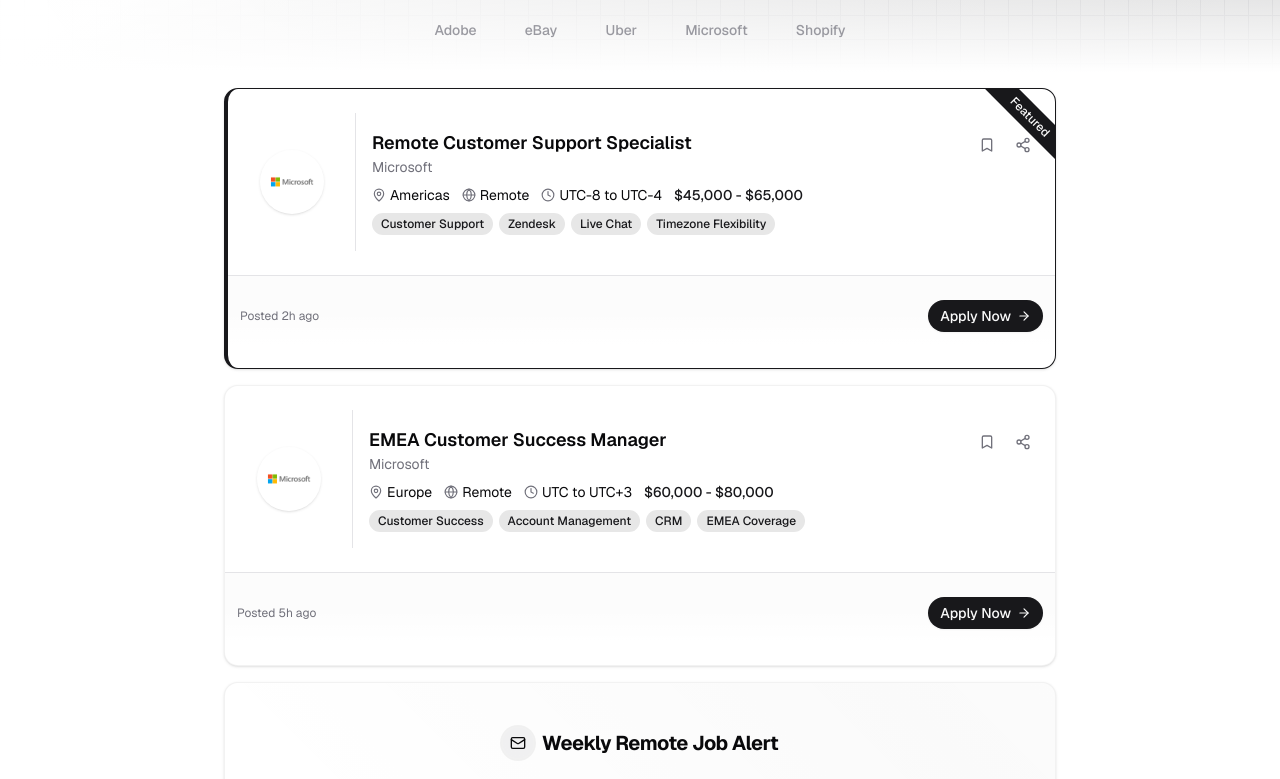
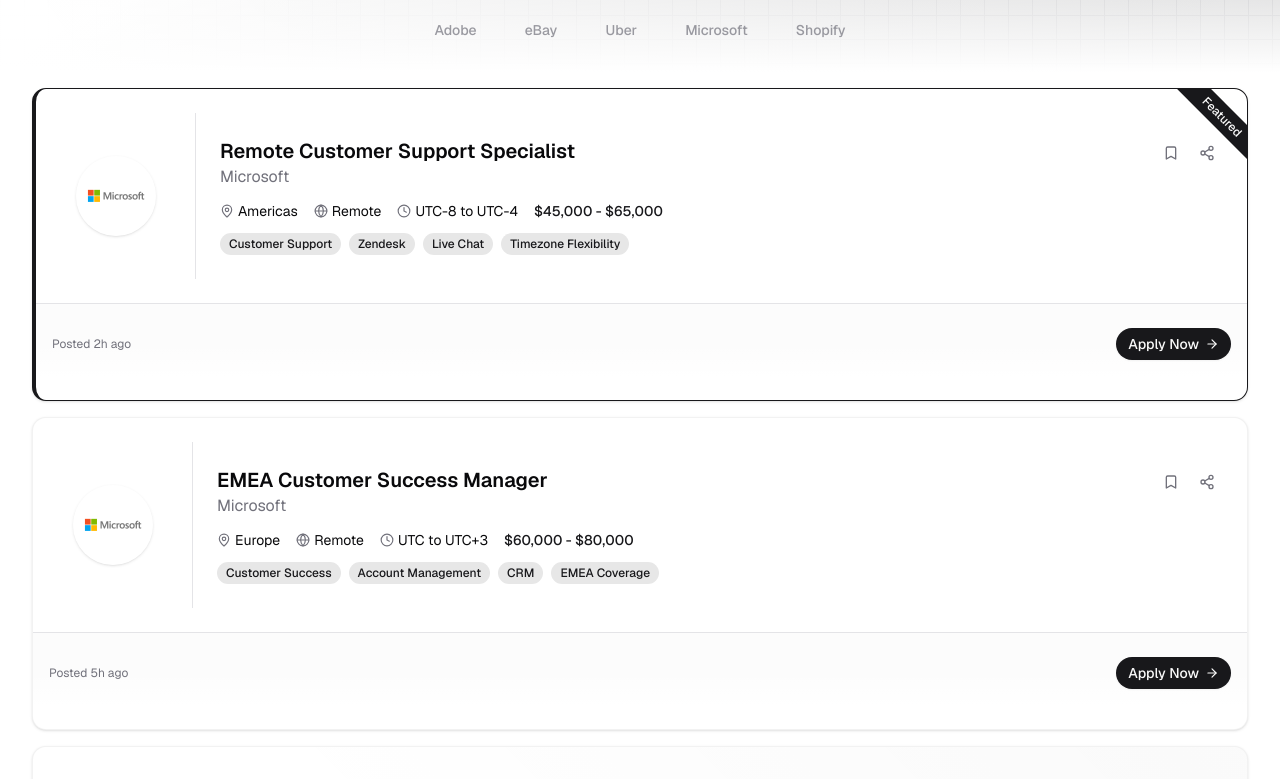
Before and after one commit to katsuragawaa/aligndesk, a Next.js app: page / in a window 1280 px wide. Shown: the part 801-1580 px from the top of the page. Built offline with nearby package versions, Linux system fonts and the light colour scheme.

Commit message:
fix: update jobs component layout and styling for improved visual consistency

```diff
--- a/components/jobs.tsx
+++ b/components/jobs.tsx
@@ -142,7 +142,7 @@
 
   return (
     <section className="relative overflow-hidden py-4">
-      <div className="mx-auto w-full max-w-4xl space-y-4 px-4 sm:px-6 lg:px-8">
+      <div className="mx-auto w-full max-w-7xl space-y-4 px-4 sm:px-6 lg:px-8">
         {jobs.slice(0, 2).map((job, index) => (
           <JobCard key={index} job={job} />
         ))}
@@ -254,25 +254,27 @@
       <div className="from-primary/5 absolute inset-0 bg-gradient-to-r to-transparent opacity-0 transition-opacity duration-300 group-hover:opacity-100" />
       <CardContent className="p-0">
         <div className="flex flex-col sm:flex-row">
-          <div className="flex h-full w-full items-center justify-center border-b p-4 sm:h-auto sm:w-32 sm:border-r sm:border-b-0">
-            <div className="bg-background/50 relative h-16 w-16 overflow-hidden rounded-full p-2 shadow-sm transition-transform duration-300 group-hover:scale-110">
+          <div className="flex h-full w-full items-center justify-center border-b p-4 sm:h-auto sm:w-40 sm:border-r sm:border-b-0">
+            <div className="bg-background/50 relative h-20 w-20 overflow-hidden rounded-full p-2 shadow-sm transition-transform duration-300 group-hover:scale-110">
               <Image
                 src={job.logo}
                 alt={job.company}
                 className="h-full w-full object-contain"
-                width={64}
-                height={64}
+                width={80}
+                height={80}
               />
             </div>
           </div>
-          <div className="flex-1 p-4">
-            <div className="flex flex-col gap-2">
+          <div className="flex-1 p-6">
+            <div className="flex flex-col gap-3">
               <div className="flex items-start justify-between">
                 <div>
-                  <CardTitle className="group-hover:text-primary text-lg font-semibold transition-colors">
+                  <CardTitle className="group-hover:text-primary text-xl font-semibold transition-colors">
                     {job.title}
                   </CardTitle>
-                  <p className="text-muted-foreground text-sm">{job.company}</p>
+                  <p className="text-muted-foreground text-base">
+                    {job.company}
+                  </p>
                 </div>
                 <div className="flex items-center gap-1">
                   <Button
@@ -302,7 +304,7 @@
                 </div>
               </div>
 
-              <div className="flex flex-wrap items-center gap-3 text-sm">
+              <div className="flex flex-wrap items-center gap-4 text-sm">
                 <div className="flex items-center gap-1">
                   <MapPin className="text-muted-foreground size-3.5" />
                   <span>{job.location}</span>
@@ -320,7 +322,7 @@
                 </div>
               </div>
 
-              <div className="flex flex-wrap gap-1.5">
+              <div className="flex flex-wrap gap-2">
                 {job.skills.map((skill, skillIndex) => (
                   <Badge
                     key={skillIndex}
@@ -335,7 +337,7 @@
           </div>
         </div>
       </CardContent>
-      <CardFooter className="relative flex justify-between border-t p-3">
+      <CardFooter className="relative flex justify-between border-t p-4">
         <div className="bg-muted/30 absolute inset-0" />
         <div className="from-background absolute inset-x-0 bottom-0 h-8 bg-gradient-to-t to-transparent" />
         <div className="text-muted-foreground relative text-xs">
```
